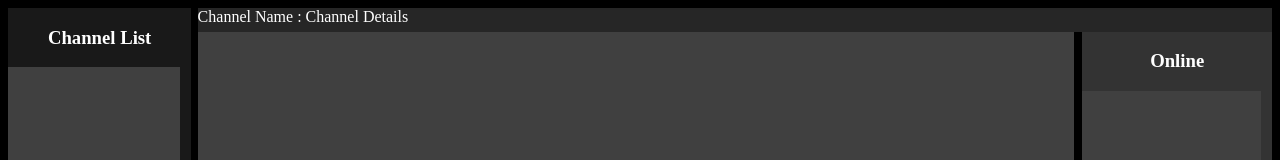
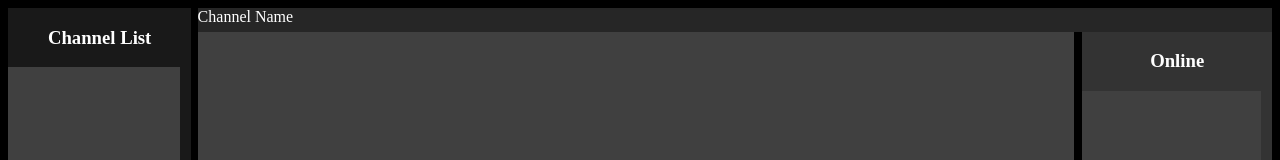
Before and after one commit to OakAces/acechat-electron, a plain HTML site: page webClient.html in a window 1280 px wide. Shown: the top 160 px of the page. Drawn offline with Linux system fonts and the light colour scheme.

Commit message:
Removed 'Channel Details' placeholder

```diff
--- a/webClient.html
+++ b/webClient.html
@@ -28,7 +28,7 @@
     <!--top bar-->
     <div class="top-bar">
       <!-- TODO : Populate from server-->
-      Channel Name : Channel Details
+      Channel Name
     </div>
 
     <!--right -->
```
Also changed, not shown: README.md, images/screenshot1.png (added).
